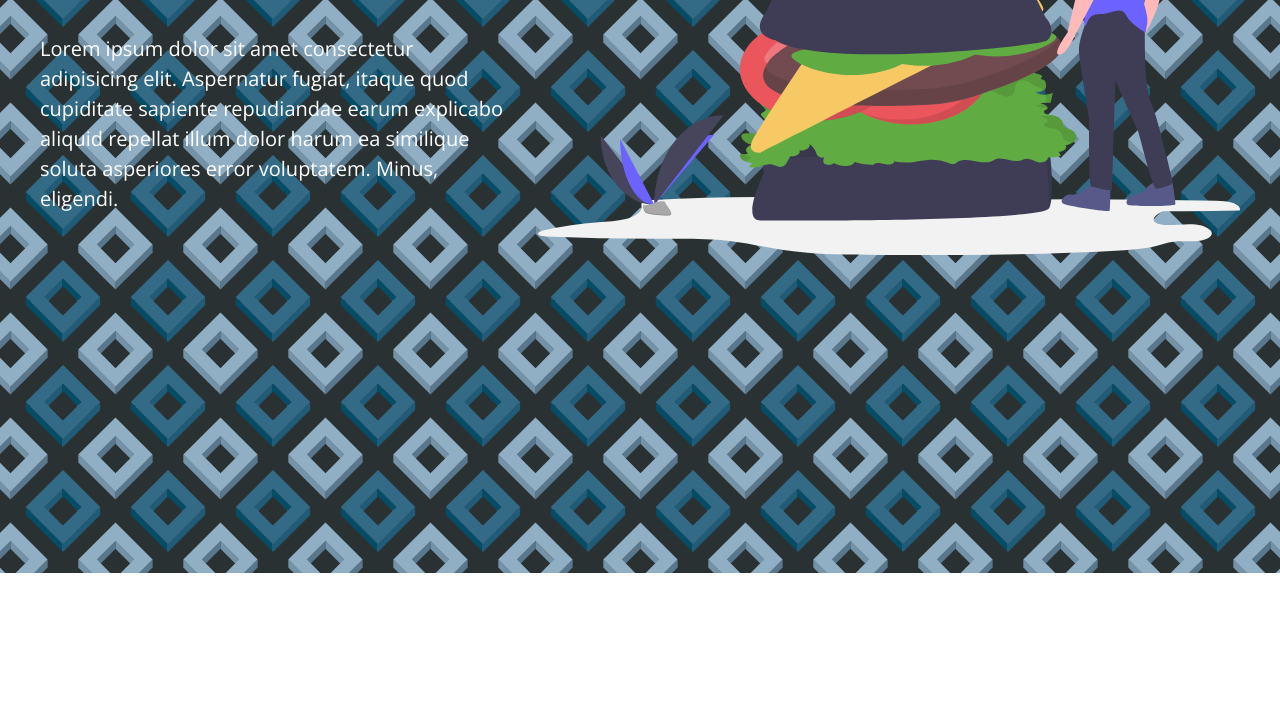
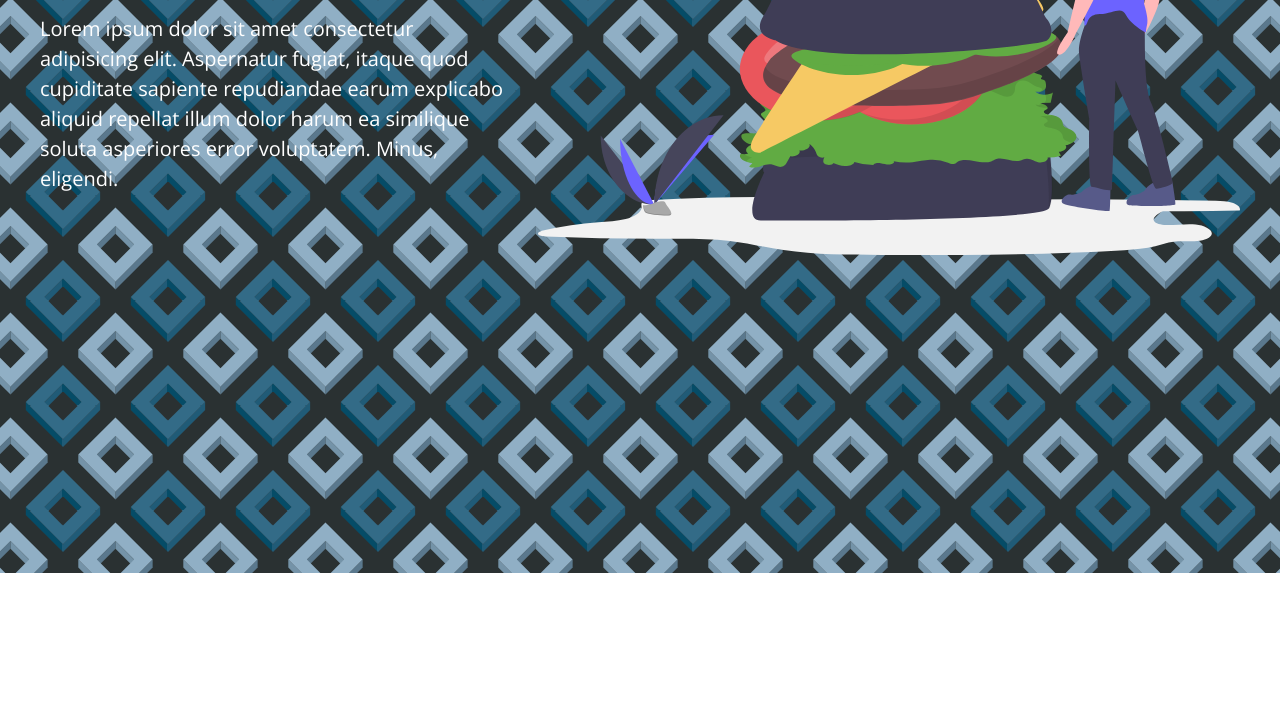
Before and after one commit to Notdutra/Learning-WebDev, a plain HTML site: page Udemy/LuizOtavioMiranda/Curso de HTML e CSS/landingPage/index.html in a window 1280 px wide. Shown: the part 352-1067 px from the top of the page. Drawn offline with nearby package versions, Linux system fonts and the light colour scheme.

Commit message:
Update elements.css

```diff
--- a/Udemy/LuizOtavioMiranda/Curso de HTML e CSS/landingPage/assets/css/elements.css
+++ b/Udemy/LuizOtavioMiranda/Curso de HTML e CSS/landingPage/assets/css/elements.css
@@ -10,6 +10,7 @@ font-family: 'Open Sans', sans-serif;
 
 html {
     font-size: 62.5%;
+    scroll-behavior: smooth;
 }
 
 body {
@@ -50,3 +51,7 @@ h5 {
 h6 {
     font-size: 3.5rem;
 }
+
+p{
+    margin-bottom: 4rem;
+}
```
